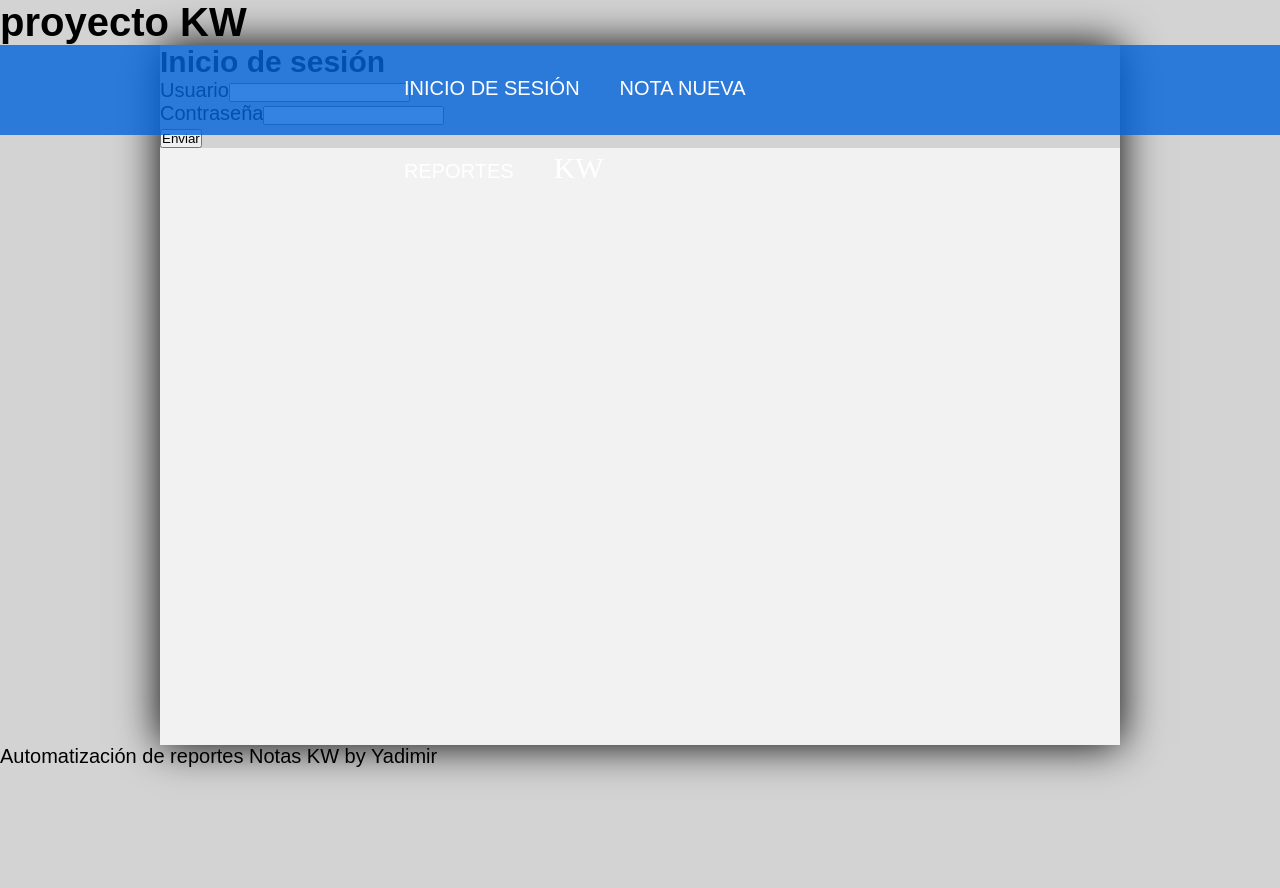
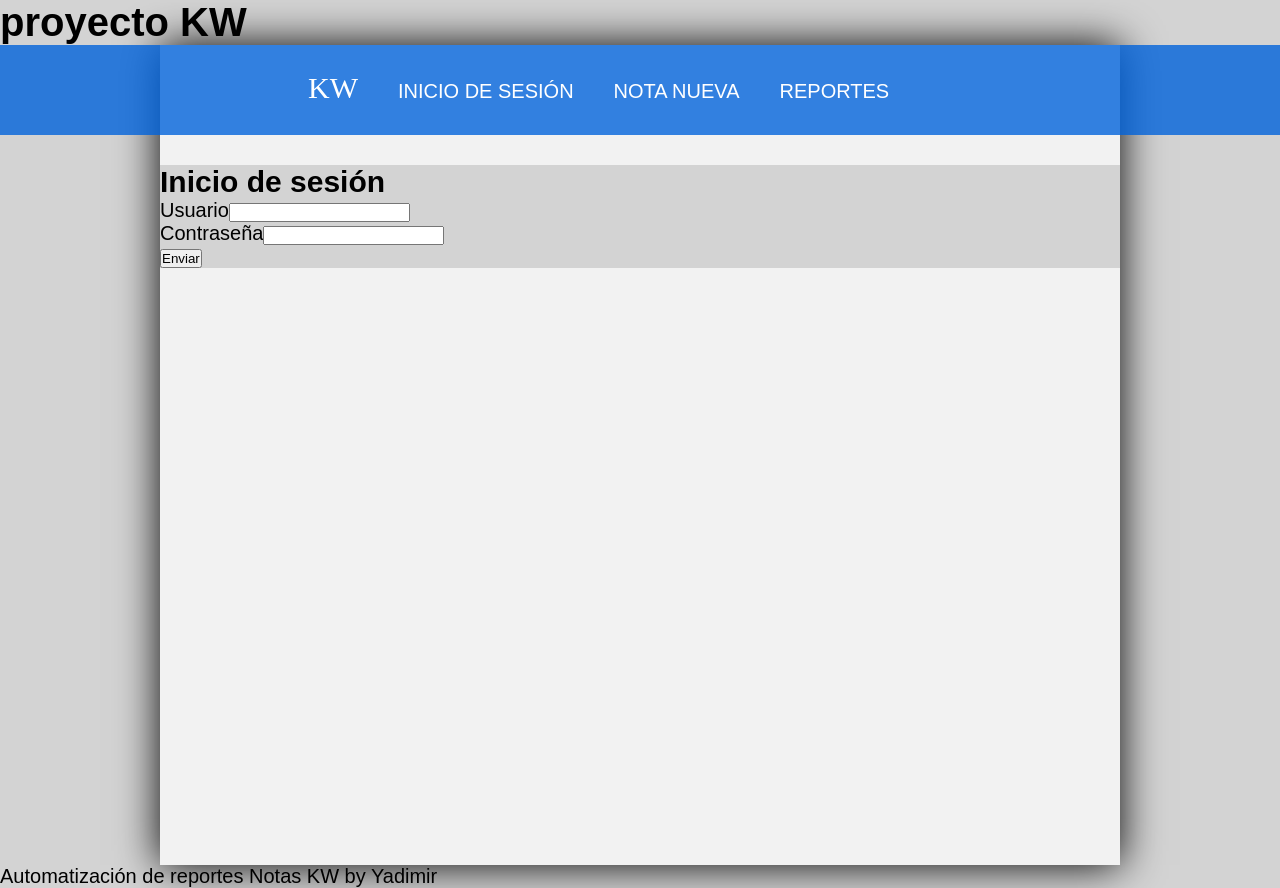
Before and after one commit to YadimirCovBel/KWproy, an Angular app in the folder proyectoKW/: page / in a window 1280 px wide. Before the commit the page ends 800 px from the top, so only its background shows below. Built offline with nearby package versions, Linux system fonts and the light colour scheme.

Commit message:
se modifico en ap.component.html el orden de las li colocando primero logo y dentro de style.css modificamos el width de header ul

```diff
--- a/proyectoKW/src/app/app.component.html
+++ b/proyectoKW/src/app/app.component.html
@@ -1,10 +1,11 @@
 <h1>proyecto KW</h1>
 <header>
 <ul>
+  <li id="logo"><a href="#">KW</a></li>
   <li><a [routerLink]="['/login']">Inicio de sesión</a></li>
   <li><a [routerLink]="['/notaNueva']">Nota Nueva</a></li>
   <li><a [routerLink]="['/reportes']">Reportes</a></li>
-  <li id="logo"><a href="#">KW</a></li>
+
 
 </ul>
 </header>
--- a/proyectoKW/src/assets/css/style.css
+++ b/proyectoKW/src/assets/css/style.css
@@ -30,7 +30,7 @@ header{
 }
 header ul{
     display: block;
-    width: 40%;
+    width: 55%;
     height: inherit;
     margin: 0px auto;
     margin-top: 3px;
@@ -77,4 +77,5 @@ header #logo a:hover{
     margin: 0px auto;
     box-shadow: 0px 0px 40px black;
     background-color: rgba(255, 255, 255, 0.7);
+    padding-top: 120px;
 }
```
